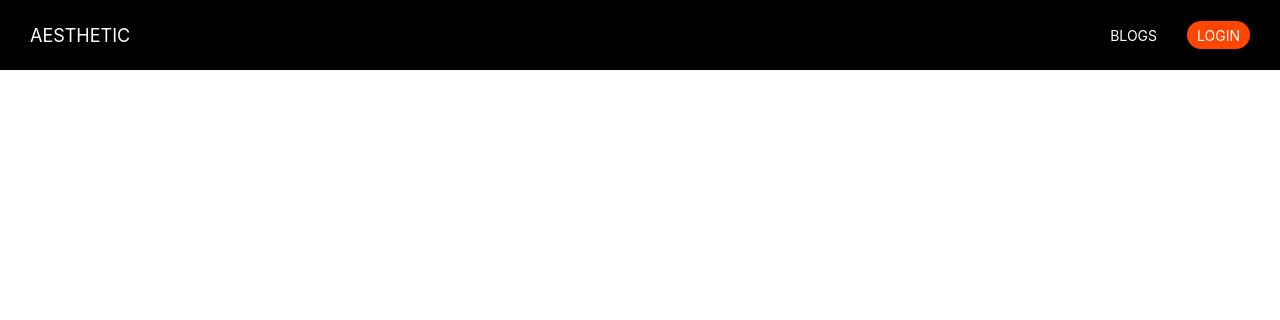
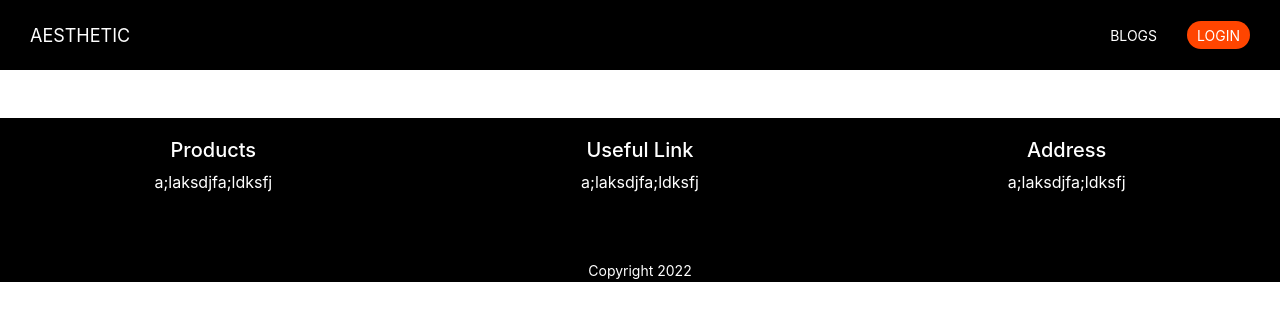
Before and after one commit to no7hingisimpossible/Aesthetic-, a React (Create React App) app: page /checkout in a window 1280 px wide. Shown: the top 320 px of the page. Built offline with nearby package versions, Linux system fonts and the light colour scheme; no server answers.

Commit message:
footer added

```diff
--- a/src/App.js
+++ b/src/App.js
@@ -7,6 +7,7 @@ import Home from './Pages/Home/Home/Home'
 import Checkout from './Pages/Checkout/Checkout';
 import RequireAuth from './Pages/RequireAuth/RequireAuth';
 import toast, { Toaster } from 'react-hot-toast';
+import Footer from './Pages/Shared/Footer/Footer';
 
 
 function App() {
@@ -21,6 +22,7 @@ function App() {
         <Route path='/service/:id' element={<RequireAuth><Checkout></Checkout></RequireAuth>}></Route>
         {/* <Route path='/checkout' element={<Checkout></Checkout>}></Route> */}
       </Routes>
+      <Footer></Footer>
     </div>
   );
 }
--- a/src/Pages/Shared/Footer/Footer.css
+++ b/src/Pages/Shared/Footer/Footer.css
@@ -0,0 +1,9 @@
+.footer-container{
+    background-color: black;
+    display: grid;
+    grid-template-columns: repeat(3, 1fr);
+    width: 100%;
+    margin: 0 auto;
+    color: white;
+    padding-top: 20px;
+}
--- a/src/Pages/Shared/Footer/Footer.js
+++ b/src/Pages/Shared/Footer/Footer.js
@@ -3,8 +3,24 @@ import './Footer.css'
 
 const Footer = () => {
     return (
-        <div>
-            <h4>this is footer</h4>
+        <div className='bg-black mt-5'>
+            <div className="footer-container">
+                <div className='text-center'>
+                    <h5>Products</h5>
+                    <p>a;laksdjfa;ldksfj</p>
+                </div>
+                <div className='text-center'>
+                    <h5>Useful Link</h5>
+                    <p>a;laksdjfa;ldksfj</p>
+                </div>
+                <div className='text-center'>
+                    <h5>Address</h5>
+                    <p>a;laksdjfa;ldksfj</p>
+                </div>
+            </div>
+                <p className='text-center text-white mt-5'><small>Copyright 2022</small></p>
+
+
         </div>
     );
 };
--- a/src/Pages/SignUp/SignUp.js
+++ b/src/Pages/SignUp/SignUp.js
@@ -65,9 +65,6 @@ const SignUp = () => {
     const createUser = event => {
         event.preventDefault()
         createUserWithEmailAndPassword(userInfo.email, userInfo.password)
-        // toast.error('Here is your toast.', {id: 'toast'})
-        // toast.success('Here is your toast.', {id: 'toast2'})
-
     }
 
     const navigate = useNavigate()
@@ -89,13 +86,16 @@ const SignUp = () => {
 
                 <label htmlFor="email">Email</label>
                 <input onChange={emailHandler} type="email" name="email" id="2" />
-                <p className='text-danger'>{errors.emailError}</p>
+                {/* <p className='text-danger'>{errors.emailError}</p> */}
+                {errors?.emailError && <p className='text-danger fw-bold ms-2'>{errors.emailError}</p>}
                 <label htmlFor="password">Password</label>
                 <input onChange={passwordHandler} type="password" name="password" id="3" />
-                <p className='text-danger'>{errors.passwordError}</p>
+                {/* <p className='text-danger'>{errors.passwordError}</p> */}
+                {errors?.passwordError && <p className='text-danger fw-bold ms-2'>{errors.passwordError}</p> }
                 <label htmlFor="password">Confirm Password</label>
                 <input onChange={confirmPassword} type="password" name="password" id="4" />
-                <p className='text-danger'>{errors.confirmPasswordError}</p>
+                {/* <p className='text-danger'>{errors.confirmPasswordError}</p> */}
+                {errors?.confirmPasswordError && <p className='text-danger fw-bold ms-2'>{errors.confirmPasswordError}</p>}
                 <input className='submit-btn' type="submit" value="SIGNUP" />
 
 
```
